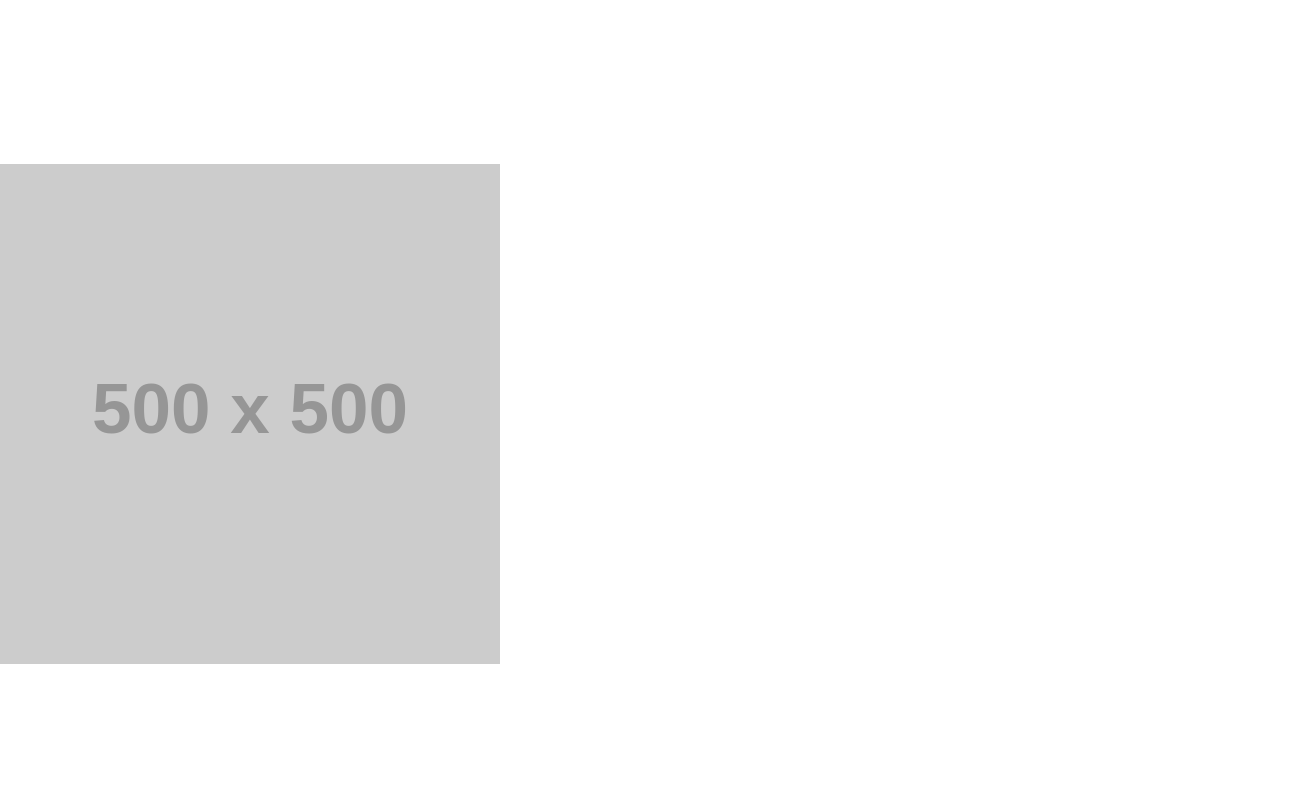
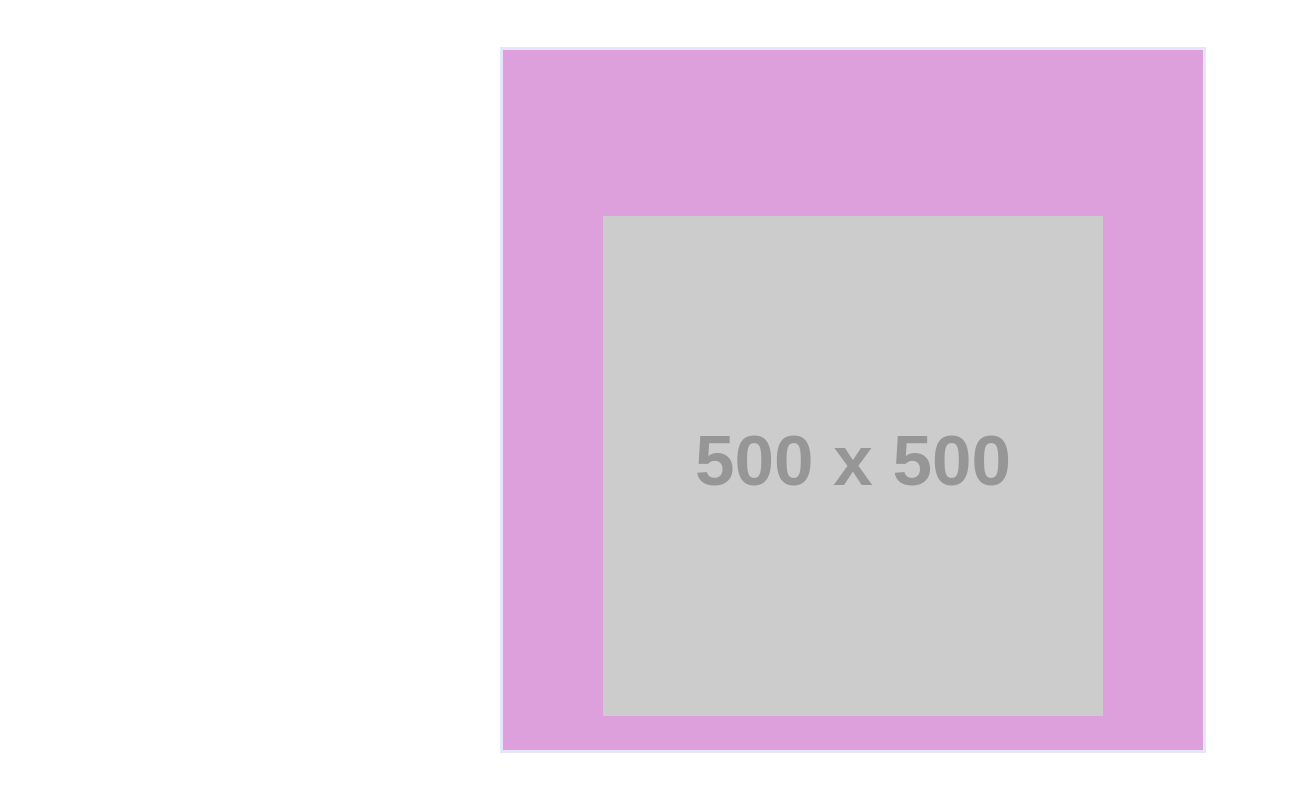
Before and after one commit to zzahraJ/Labo3, a website: page index.html in a window 1280 px wide. Shown: the whole page, 1303 px wide, since content can reach past the window. Drawn offline with Linux system fonts and the light colour scheme; placeholder pictures from the web are drawn by us.

Commit message:
feat: add the style of the image

```diff
--- a/style.css
+++ b/style.css
@@ -1,97 +1,44 @@
-:root {
-  font-family: Inter, system-ui, Avenir, Helvetica, Arial, sans-serif;
-  line-height: 1.5;
-  font-weight: 400;
-
-  color-scheme: light dark;
-  color: rgba(255, 255, 255, 0.87);
-  background-color: #242424;
-
-  font-synthesis: none;
-  text-rendering: optimizeLegibility;
-  -webkit-font-smoothing: antialiased;
-  -moz-osx-font-smoothing: grayscale;
-  -webkit-text-size-adjust: 100%;
-}
-
-a {
-  font-weight: 500;
-  color: #646cff;
-  text-decoration: inherit;
-}
-a:hover {
-  color: #535bf2;
-}
-
 body {
   margin: 0;
   display: flex;
   place-items: center;
-  min-width: 320px;
+  min-width: 300px;
   min-height: 100vh;
+  font-family: 'Gill Sans', 'Gill Sans MT', Calibri, 'Trebuchet MS', sans-serif;
 }
 
 h1 {
-  font-size: 3.2em;
+  font-size: 1.5em;
   line-height: 1.1;
+  padding-top: 100px;
 }
 
-#app {
-  max-width: 1280px;
-  margin: 0 auto;
-  padding: 2rem;
-  text-align: center;
+#ad {
+  width: 700px;
+  height: 700px;
+  margin-left: 500px;
+  border: 3px solid lavender;
+  background-color: plum;
 }
 
-.logo {
-  height: 6em;
-  padding: 1.5em;
-  will-change: filter;
-  transition: filter 300ms;
-}
-.logo:hover {
-  filter: drop-shadow(0 0 2em #646cffaa);
-}
-.logo.vanilla:hover {
-  filter: drop-shadow(0 0 2em #f7df1eaa);
+#mealImage {
+  width: 100%;
+  height: 100%;
+  margin-left: 100px;
+  margin-top: -180px;
 }
 
-.card {
-  padding: 2em;
+img {
+  position: relative;
+  bottom: 20px;
 }
 
-.read-the-docs {
-  color: #888;
+#text {
+  height: 50%;
+  text-align: center;
+  color: white;
 }
 
-button {
-  border-radius: 8px;
-  border: 1px solid transparent;
-  padding: 0.6em 1.2em;
-  font-size: 1em;
-  font-weight: 500;
-  font-family: inherit;
-  background-color: #1a1a1a;
-  cursor: pointer;
-  transition: border-color 0.25s;
+#mealImage {
+  height: 50%;
 }
-button:hover {
-  border-color: #646cff;
-}
-button:focus,
-button:focus-visible {
-  outline: 4px auto -webkit-focus-ring-color;
-}
-
-@media (prefers-color-scheme: light) {
-  :root {
-    color: #213547;
-    background-color: #ffffff;
-  }
-  a:hover {
-    color: #747bff;
-  }
-  button {
-    background-color: #f9f9f9;
-  }
-}
```
